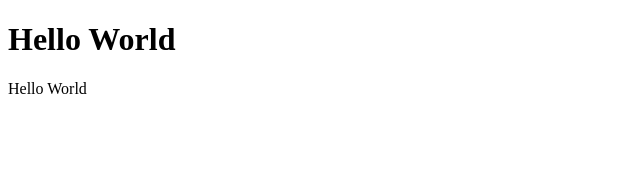
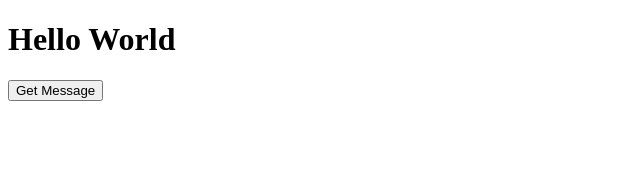
Before and after one commit to YYvanYang/webpack5-start-kit, a React app: page / in a window 1280 px wide. Shown: the top 170 px of the page, without its empty margins (0-640 px from the left). Built offline with nearby package versions, Linux system fonts and the light colour scheme.

Commit message:
update code split

```diff
--- a/src/App.js
+++ b/src/App.js
@@ -1,18 +1,17 @@
-import React, { useEffect, useState } from 'react';
+import React, { useState } from 'react';
 
 function App() {
   const [message, setMessage] = useState();
-  useEffect(() => {
-    async function getMessage() {
-      const _ = await import('./_');
-      const message = _.join(['Hello', 'World'], ' ');
-      setMessage(message);
-    }
-    getMessage();
-  }, []);
+
+  async function getMessage() {
+    const _ = await import('./_');
+    const message = _.join(['Hello', 'World'], ' ');
+    setMessage(message);
+  }
   return (
     <div>
       <h1>Hello World</h1>
+      <button onClick={() => getMessage()}>Get Message</button>
       {message}
     </div>
   );
```
Also changed, not shown: 3 other files (tests, documents, lock files or other folders).
